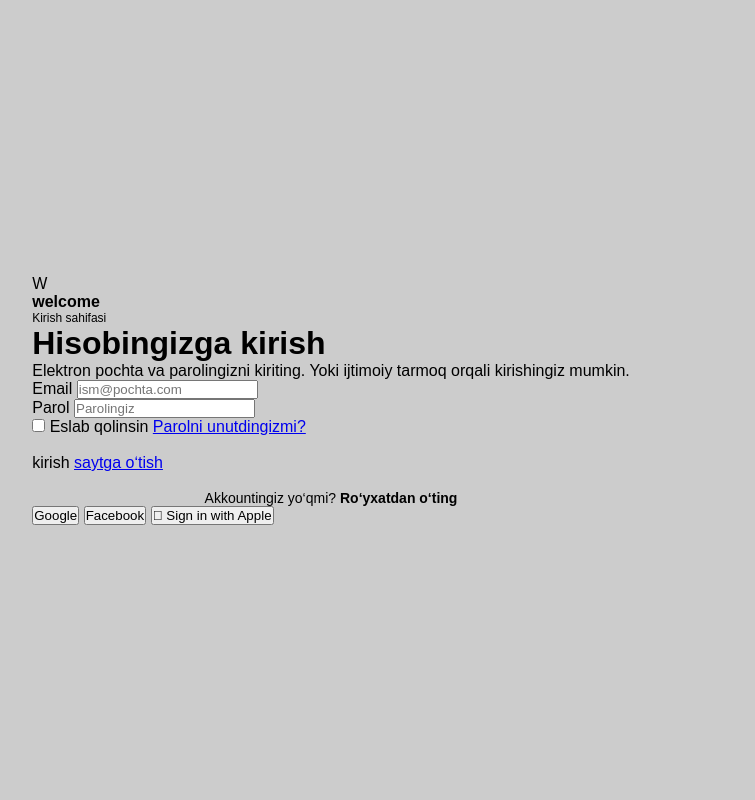
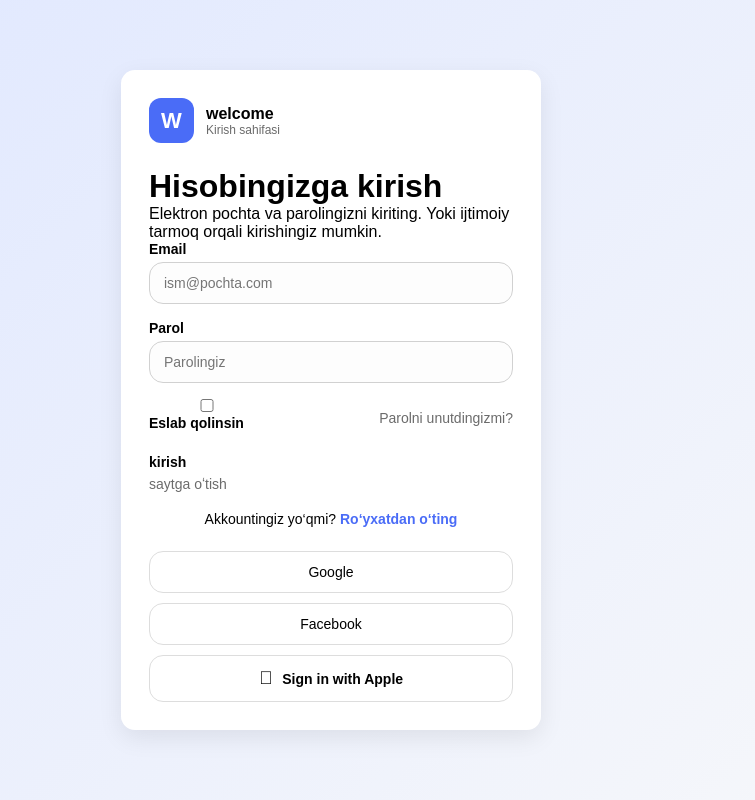
Before and after one commit to men0007111-eng/Sayt, a plain HTML site: page index.html in a window 1280 px wide. Shown: the whole page, without its empty margins (309-1064 px from the left). Drawn offline with Linux system fonts and the light colour scheme.

Commit message:
Update style.css

```diff
--- a/style.css
+++ b/style.css
@@ -1,3 +1,16 @@
+/* === GLOBAL THEME === */
+:root {
+  --bg: #f0f2f5;
+  --card-bg: #ffffff;
+  --accent: #4a6cf7;
+  --accent-hover: #3657e0;
+  --text: #1a1a1a;
+  --muted: #6b6b6b;
+  --radius: 14px;
+  --transition: 0.25s ease;
+  --shadow: 0 8px 25px rgba(0,0,0,0.08);
+}
+
 * {
   margin: 0;
   padding: 0;
@@ -6,117 +19,173 @@
 }
 
 body {
-    height: 100vh;
-    background: #ccc;
+  background: linear-gradient(135deg, #dfe7ff, #f7f8fa);
+  display: flex;
+  justify-content: center;
+  align-items: center;
+  padding: 40px 14px;
+  min-height: 100vh;
+}
+
+/* === CARD ANIMATION === */
+.card {
+  background: var(--card-bg);
+  width: 100%;
+  max-width: 420px;
+  padding: 28px;
+  border-radius: var(--radius);
+  box-shadow: var(--shadow);
+  animation: fadeUp 0.8s ease forwards;
+  opacity: 0;
+}
+
+@keyframes fadeUp {
+  0% { transform: translateY(30px); opacity: 0; }
+  100% { transform: translateY(0); opacity: 1; }
+}
+
+/* LOGO */
+.logo {
+  display: flex;
+  align-items: center;
+  gap: 12px;
+  margin-bottom: 25px;
+}
+
+.logo .mark {
+  width: 45px;
+  height: 45px;
+  border-radius: 12px;
+  background: var(--accent);
+  color: #fff;
+  font-size: 22px;
+  font-weight: 700;
   display: flex;
   justify-content: center;
   align-items: center;
 }
 
-.container {
-    width: 900px;
-    height: 500px;
-    background: linear-gradient(135deg, #6a11cb, #2575fc);
-    border-radius: 20px;
-    display: flex;
-    overflow: hidden;
-    box-shadow: 0 20px 40px rgba(0,0,0,0.2);
+/* INPUT FIELDS */
+.field {
+  margin-bottom: 16px;
 }
 
-/* ===== LEFT BOX ===== */
-
-.left-box {
-    width: 50%;
-    background: white;
-    padding: 40px;
+label {
+  font-size: 14px;
+  font-weight: 600;
+  display: block;
+  margin-bottom: 5px;
 }
 
-.left-box h2 {
-    margin-bottom: 25px;
+input {
+  width: 100%;
+  padding: 12px 14px;
+  border-radius: var(--radius);
+  border: 1px solid #d1d1d1;
+  font-size: 14px;
+  transition: var(--transition);
+  background: #fdfdfd;
 }
 
-.left-box form input {
+input:focus {
+  border-color: var(--accent);
+  box-shadow: 0 0 0 3px rgba(74,108,247,0.25);
+  outline: none;
+}
+
+/* ERROR TEXT */
+.error {
+  margin-top: 5px;
+  font-size: 13px;
+  color: #d90429;
+}
+
+/* ACTIONS */
+.actions {
+  display: flex;
+  justify-content: space-between;
+  align-items: center;
+  margin-top: 6px;
+  margin-bottom: 5px;
+}
+
+.checkbox input {
+  margin-right: 4px;
+}
+
+.muted-link {
+  color: var(--muted);
+  font-size: 14px;
+  text-decoration: none;
+}
+
+.muted-link:hover {
+  color: var(--accent);
+}
+
+/* PRIMARY BUTTON */
+.btn {
   width: 100%;
   padding: 12px;
-    margin: 10px 0;
-    border-radius: 8px;
-    border: 1px solid #ddd;
+  background: var(--accent);
+  color:#FF0000;
+  font-weight: 600;
   font-size: 15px;
+  border: none;
+  border-radius: var(--radius);
+  cursor: pointer;
+  transition: var(--transition);
+  box-shadow: 0 4px 18px rgba(74,108,247,0.35);
 }
 
-.terms {
-    display: flex;
-    align-items: center;
-    gap: 8px;
-    margin: 10px 0 20px;
+.btn:hover {
+  background: var(--accent-hover);
+  box-shadow: 0 4px 25px rgba(74,108,247,0.45);
 }
 
-.signup-btn {
-    width: 100%;
-    padding: 12px;
-    background: linear-gradient(45deg, #5f2eea, #3b82f6);
-    color: white;
-    border: none;
-    border-radius: 8px;
-    font-size: 17px;
-    cursor: pointer;
-    transition: .3s;
+.btn:active {
+  transform: scale(0.97);
 }
 
-.signup-btn:hover {
-    transform: scale(1.03);
+/* SOCIAL BUTTONS */
+.socials {
+  margin-top: 24px;
+  display: flex;
+  flex-direction: column;
+  gap: 10px;
 }
 
-/* Social icons */
-.social-icons {
-    margin-top: 25px;
-    display: flex;
-    gap: 25px;
+.socials button {
+  padding: 12px;
+  border-radius: var(--radius);
+  border: 1px solid #ddd;
+  background: #fff;
+  cursor: pointer;
+  transition: var(--transition);
+  font-weight: 500;
+  font-size: 14px;
 }
 
-.social-icons img {
-    width: 28px;
-    filter: grayscale(100%);
-    cursor: pointer;
-    transition: .3s;
+.socials button:hover {
+  background: #f2f5ff;
+  transform: translateY(-2px);
+  box-shadow: var(--shadow);
 }
 
-.social-icons img:hover {
-    filter: grayscale(0%);
-    transform: scale(1.12);
+.apple-btn {
+  font-weight: 600 !important;
 }
 
-/* ===== RIGHT BOX ===== */
-
-.right-box {
-    width: 50%;
-    color: white;
-    text-align: center;
-    padding: 100px 20px;
+.apple-logo {
+  margin-right: 6px;
+  font-size: 18px;
 }
 
-.right-box h2 {
-    font-size: 26px;
+/* REGISTER + FOOTER LINK */
+a {
+  transition: var(--transition);
 }
 
-.right-box p {
-    margin: 10px 0 30px;
-    font-size: 16px;
-    opacity: 0.9;
+a:hover {
+  opacity: 0.7;
 }
-
-.login-btn {
-    padding: 10px 30px;
-    font-size: 17px;
-    border-radius: 20px;
-    color: white;
-    background: transparent;
-    border: 2px solid white;
-    cursor: pointer;
-    transition: .3s;
-}
-
-.login-btn:hover {
-    background: white;
-    color: #2575fc;
-}
```
Lines whose indentation alone changed are shown as unchanged.
